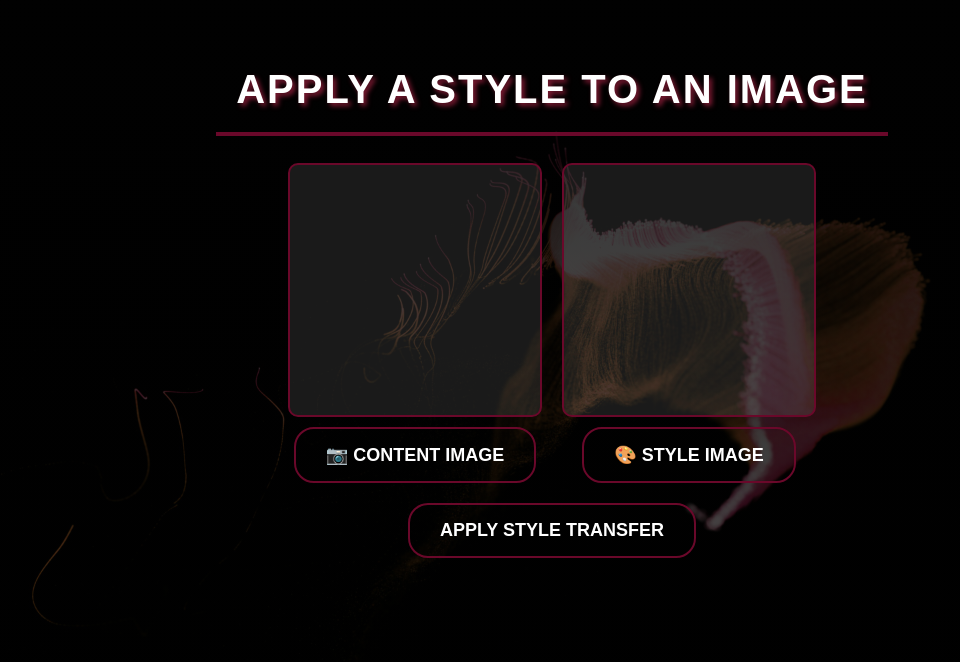
After one commit to nawarelhaouat/python_project, a Flask app: page /style_transfer in a window 1280 px wide. The commit adds this page. Shown: the top 662 px of the page, without its empty margins (88-1048 px from the left). Run offline with Flask 3, Linux system fonts and the light colour scheme.

Commit message:
Ajout du style_transfer.py et de la page style_transfer.html , modification de app.py et index.html

```diff
--- a/project/app.py
+++ b/project/app.py
@@ -4,11 +4,15 @@ from datetime import datetime
 from pydub import AudioSegment
 from image_processing import apply_grayscale, apply_blur, apply_glitch, apply_invert, apply_sepia, apply_pixelate
 app = Flask(__name__)
+from style_transfer import apply_style_transfer
+
 
 app.config['UPLOAD_FOLDER'] = 'static/uploads'
 app.config['PROCESSED_FOLDER'] = 'static/processed'
 
+
 # Ensure folders exist
+
 
 
 # Load audio file
@@ -158,5 +162,32 @@ def visualization():
     os.system("python visualization.py")  # Exécute visualization.py
     return "<script>window.history.back();</script>"
 
+@app.route('/style_transfer', methods=['GET', 'POST'])
+def style_transfer():
+    if request.method == 'GET':
+        return render_template("style_transfer.html")
+
+    if 'content' not in request.files or 'style' not in request.files:
+        return redirect(url_for('style_transfer'))
+
+    content_file = request.files['content']
+    style_file = request.files['style']
+
+    if content_file.filename == '' or style_file.filename == '':
+        return redirect(url_for('style_transfer'))
+
+    content_path = os.path.join(app.config['UPLOAD_FOLDER'], content_file.filename)
+    style_path = os.path.join(app.config['UPLOAD_FOLDER'], style_file.filename)
+    output_path = os.path.join(app.config['PROCESSED_FOLDER'], f"styled_{content_file.filename}")
+
+    content_file.save(content_path)
+    style_file.save(style_path)
+
+    apply_style_transfer(content_path, style_path, output_path)
+
+    return render_template("style_transfer.html", output_image=output_path)
+
+
+
 if __name__ == "__main__":
     app.run(debug=True)
--- /dev/null
+++ b/project/templates/style_transfer.html
@@ -0,0 +1,175 @@
+<!DOCTYPE html>
+<html lang="fr">
+<head>
+    <meta charset="UTF-8">
+    <meta name="viewport" content="width=device-width, initial-scale=1.0">
+    <title>Transfert de Style</title>
+    <style>
+        body {
+            background: linear-gradient(rgba(1, 1, 1, 0.95), rgba(0.5, 0.5, 0.5, 0.6)),
+            url('../static/images/img1.jpg');
+            background-size: cover;
+            background-position: center;
+            background-attachment: fixed;
+            color: white;
+            font-family: Arial, sans-serif;
+            text-align: center;
+            margin: 20px;
+        }
+
+        .button-container {
+            display: flex;
+            justify-content: center;
+            gap: 20px;
+            margin-bottom: 20px;
+        }
+
+        .upload-box {
+            display: flex;
+            flex-direction: column;
+            align-items: center;
+            gap: 10px;
+        }
+
+        /* Cadres des images à uploader et du résultat */
+        .preview-box, .result-box {
+            width: 250px;
+            height: 250px;
+            border: 2px solid #6A082A;
+            border-radius: 10px;
+            display: flex;
+            align-items: center;
+            justify-content: center;
+            background-color: rgba(255, 255, 255, 0.1);
+            overflow: hidden; /* Empêche le dépassement */
+        }
+
+        /* Taille ajustée des images dans les cadres */
+        .image-preview, .result-image {
+            width: 100%;
+            height: 100%;
+            object-fit: cover; /* Remplit bien le cadre */
+            border-radius: 8px;
+            display: none;
+        }
+
+        .hidden-input {
+            display: none;
+        }
+
+        /* Boutons avec texte agrandi */
+        .custom-btn {
+            padding: 15px 30px;
+            border: 2px solid #6A082A;
+            background: none;
+            color: white;
+            font-weight: bold;
+            font-size: 18px;
+            border-radius: 20px;
+            cursor: pointer;
+            transition: background-color 0.3s, color 0.3s;
+            display: inline-block;
+        }
+
+        .custom-btn:hover {
+            background-color: #6A082A;
+        }
+
+        .custom-btn:active {
+            background-color: #9C1035;
+        }
+
+        /* Bouton "APPLY STYLE TRANSFER" avec texte agrandi */
+        button[type="submit"] {
+            padding: 15px 30px;
+            border: 2px solid #6A082A;
+            background: none;
+            color: white;
+            font-weight: bold;
+            font-size: 18px;
+            border-radius: 20px;
+            cursor: pointer;
+            transition: background-color 0.3s, color 0.3s;
+        }
+
+        button[type="submit"]:hover {
+            background-color: #6A082A;
+        }
+
+        button[type="submit"]:active {
+            background-color: #9C1035;
+        }
+
+        .result-container {
+            margin-top: 20px;
+            display: flex;
+            flex-direction: column;
+            align-items: center;
+            gap: 10px;
+        }
+
+        h1 {
+            font-size: 40px;
+            font-weight: bold;
+            text-transform: uppercase;
+            color: rgb(255, 255, 255);
+            text-shadow: 3px 3px 5px rgba(255, 51, 102, 0.5);
+            letter-spacing: 2px;
+            padding: 20px;
+            border-bottom: 4px solid #6A082A;
+            display: inline-block;
+        }
+
+    </style>
+</head>
+<body>
+    <h1>APPLY A STYLE TO AN IMAGE</h1>
+    <form action="/style_transfer" method="POST" enctype="multipart/form-data">
+
+        <div class="button-container">
+            <!-- Image de contenu -->
+            <div class="upload-box">
+                <div class="preview-box">
+                    <img id="contentPreview" class="image-preview" alt="Aperçu contenu">
+                </div>
+                <input type="file" id="content" name="content" class="hidden-input" required onchange="previewImage(event, 'contentPreview')">
+                <button type="button" class="custom-btn" onclick="document.getElementById('content').click();">📷 CONTENT IMAGE</button>
+            </div>
+
+            <!-- Image de style -->
+            <div class="upload-box">
+                <div class="preview-box">
+                    <img id="stylePreview" class="image-preview" alt="Aperçu style">
+                </div>
+                <input type="file" id="style" name="style" class="hidden-input" required onchange="previewImage(event, 'stylePreview')">
+                <button type="button" class="custom-btn" onclick="document.getElementById('style').click();">🎨 STYLE IMAGE</button>
+            </div>
+        </div>
+
+        <button type="submit">APPLY STYLE TRANSFER</button>
+
+    </form>
+
+    {% if output_image %}
+        <div class="result-container">
+            <h2>RESULT</h2>
+            <div class="result-box">
+                <img id="resultPreview" class="result-image" src="{{ output_image }}" alt="RESULT" style="display: block;">
+            </div>
+        </div>
+    {% endif %}
+
+    <script>
+        function previewImage(event, previewId) {
+            var reader = new FileReader();
+            reader.onload = function(){
+                var output = document.getElementById(previewId);
+                output.src = reader.result;
+                output.style.display = "block"; // Afficher l'aperçu de l'image
+            };
+            reader.readAsDataURL(event.target.files[0]);
+        }
+    </script>
+
+</body>
+</html>
```
Also changed, not shown: project/style_transfer.py (added, +105 -0 lines), project/templates/index.html (+5 -2 lines).
